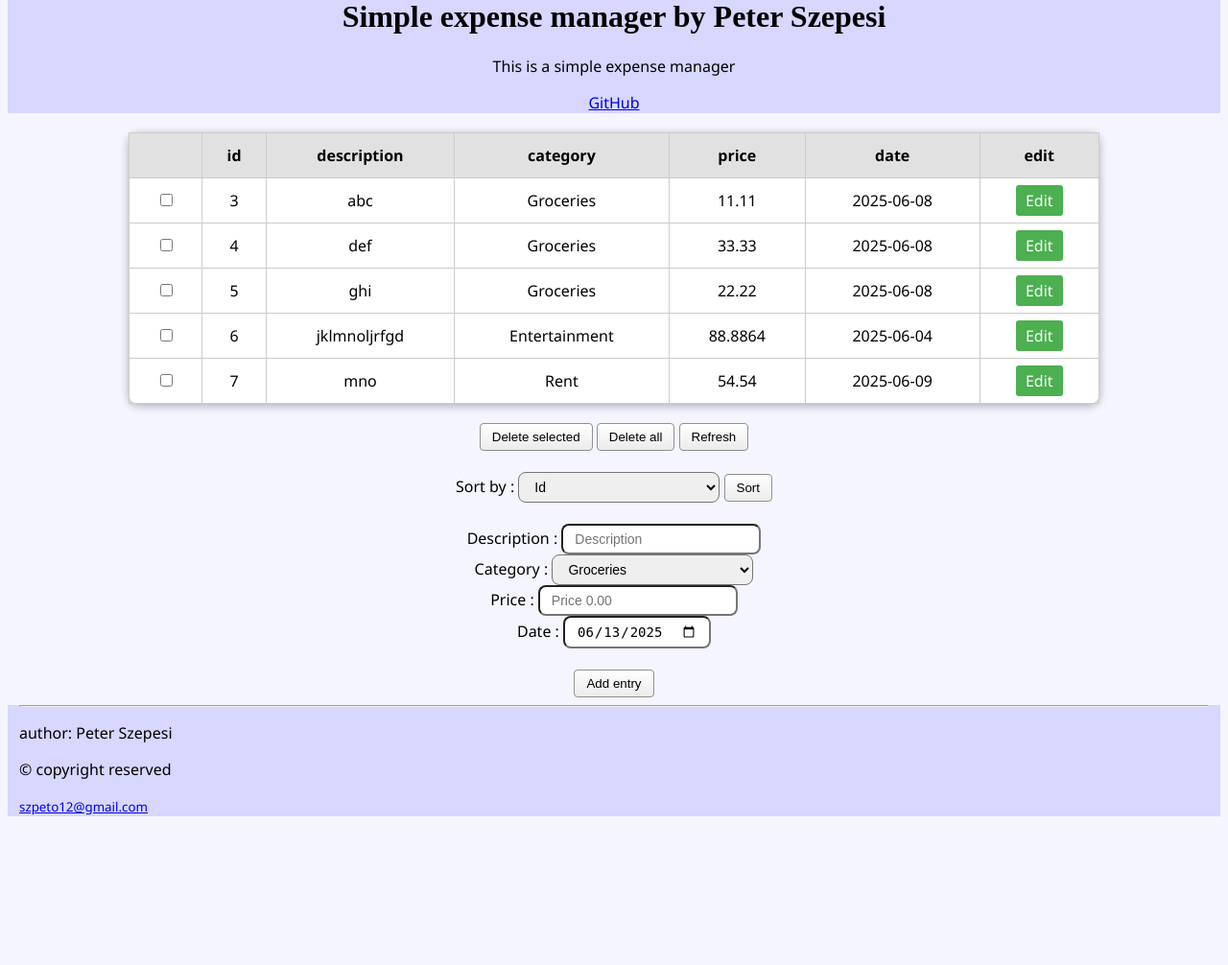
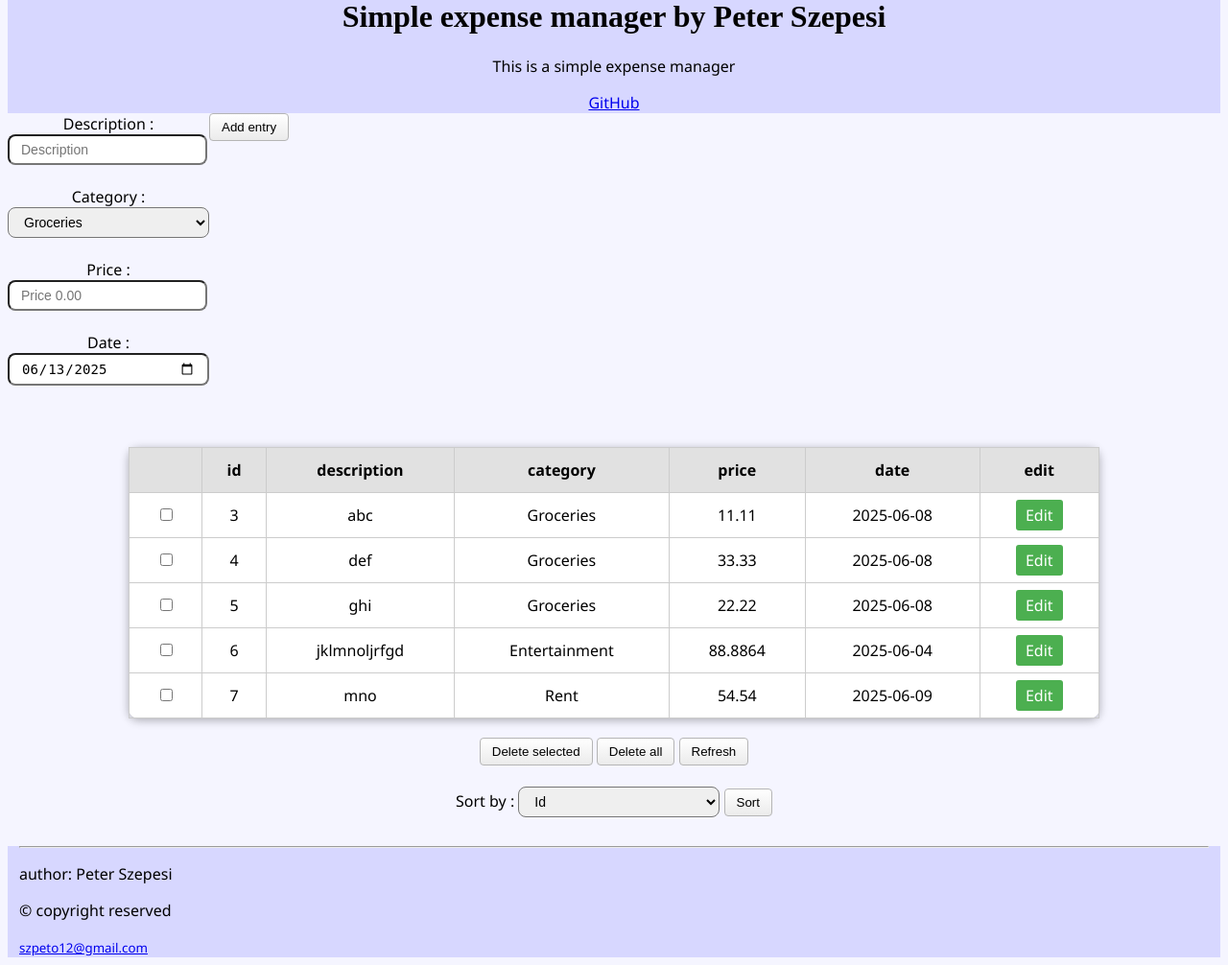
Before and after one commit to SzPeto/Python-Tutorial---01---Flask, a Flask app: page / in a window 1280 px wide. Shown: the part 22-1028 px from the top of the page at 96% size. Before the commit the page ends 873 px from the top, so only its background shows below. Run offline with Flask 3, Linux system fonts and the light colour scheme.

Commit message:
Version v0.4.2

```diff
--- a/Main.py
+++ b/Main.py
@@ -108,4 +108,4 @@ if __name__ == "__main__":
     with app.app_context():
         db.create_all()
 
-    app.run(debug=True)
+    app.run(debud = True)
--- a/static/styles.css
+++ b/static/styles.css
@@ -1,6 +1,6 @@
 body {
     background-color: rgb(245, 245, 255);
-    font-family: Segoe UI;
+    font-family: "Segoe UI", Tahoma, Geneva, Verdana, sans-serif;
     text-align: center;
 }
 
@@ -14,11 +14,11 @@ table {
     margin: 20px auto;
     width: 80%;
     background-color: white;
-    box-shadow: 0 2px 10px rgba(0,0,0,0.3);
+    box-shadow: 0px 2px 10px rgba(0,0,0,0.3);
 }
 
 th, td {
-    border: 1px solid #ccc;
+    border: 1px solid rgb(204, 204, 204) ;
     padding: 12px;
     text-align: center;
 }
@@ -31,7 +31,7 @@ button {
     background: linear-gradient(to bottom, rgb(255, 255, 255), rgb(235, 235, 235));
     border-radius: 4px;
     padding: 6px 12px;
-    border: 1px solid rgb(144, 144, 144);
+    border: 1px solid rgb(181, 181, 181);
 }
 
 button:hover {
@@ -40,7 +40,7 @@ button:hover {
 
 button:active {
     background: linear-gradient(to bottom, rgb(215, 215, 215), rgb(195, 195, 195));
-    border: 1px inset rgb(88, 88, 88);
+    border: 1px inset rgb(116, 116, 116);
 }
 
 input[type="text"] {
@@ -77,6 +77,17 @@ footer {
   border: none;
   cursor: pointer;
 }
+
 .edit-btn:hover {
   background-color: rgb(69, 160, 73);
 }
+
+.h-box-main {
+    display: flex;
+    flex-direction: row;
+}
+
+.v-box-left {
+    display: flex;
+    flex-direction: column;
+}
--- a/templates/index.html
+++ b/templates/index.html
@@ -16,6 +16,47 @@
 
         {% else %}
         <form method="POST" action="/">
+            <div class="h-box-main">
+                <div class="v-box-left">
+                    <label for="description-inp">Description : </label>
+                    <input type="text" name="description" id="description-inp" placeholder="Description"><br>
+                    <label for="category-inp">Category : </label>
+                    <select name="category" id="category-inp">
+                      <option value="Groceries">Groceries</option>
+                      <option value="Utilities">Utilities</option>
+                      <option value="Rent">Rent</option>
+                      <option value="Transportation">Transportation</option>
+                      <option value="Gas">Gas</option>
+                      <option value="Dining Out">Dining Out</option>
+                      <option value="Health">Health</option>
+                      <option value="Insurance">Insurance</option>
+                      <option value="Clothing">Clothing</option>
+                      <option value="Entertainment">Entertainment</option>
+                      <option value="Subscriptions">Subscriptions</option>
+                      <option value="Phone">Phone</option>
+                      <option value="Internet">Internet</option>
+                      <option value="Education">Education</option>
+                      <option value="Gifts">Gifts</option>
+                      <option value="Travel">Travel</option>
+                      <option value="Household Supplies">Household Supplies</option>
+                      <option value="Pets">Pets</option>
+                      <option value="Childcare">Childcare</option>
+                      <option value="Savings">Savings</option>
+                      <option value="Debt Payments">Debt Payments</option>
+                      <option value="Personal Care">Personal Care</option>
+                      <option value="Fitness">Fitness</option>
+                      <option value="Miscellaneous">Miscellaneous</option>
+                    </select><br>
+                    <label for="price-inp">Price : </label>
+                    <input type="text" name="price" id="price-inp" placeholder="Price 0.00"><br>
+                    <label for="date-inp">Date : </label>
+                    <input type="date" id="date-inp" value="{{ today }}" name="date"><br><br>
+                </div>
+                <div class="buttons-add">
+                    <button type="submit" name="action" value="Add entry" id="btn_add">Add entry</button>
+                </div>
+            </div>
+
             <table>
                 <tr>
                     <th></th>
```
Also changed, not shown: other parts of templates/index.html (+0 -35 lines), 1 other file.
